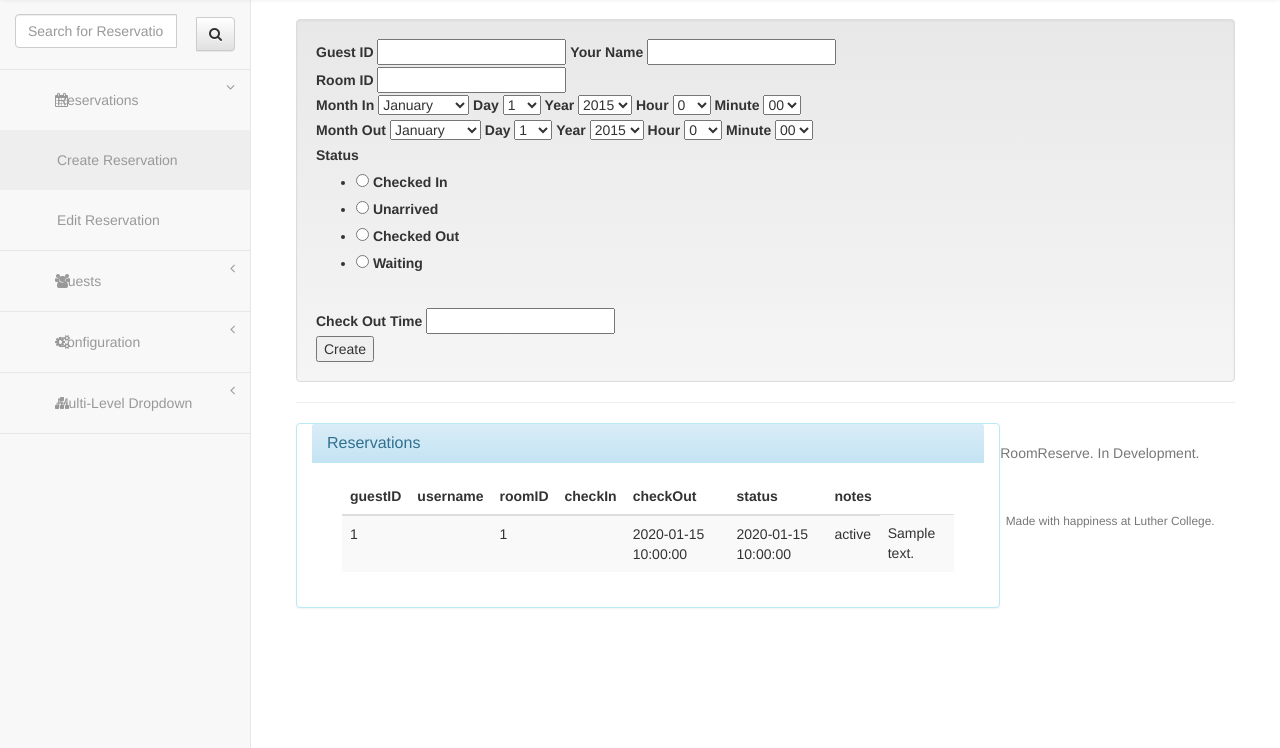
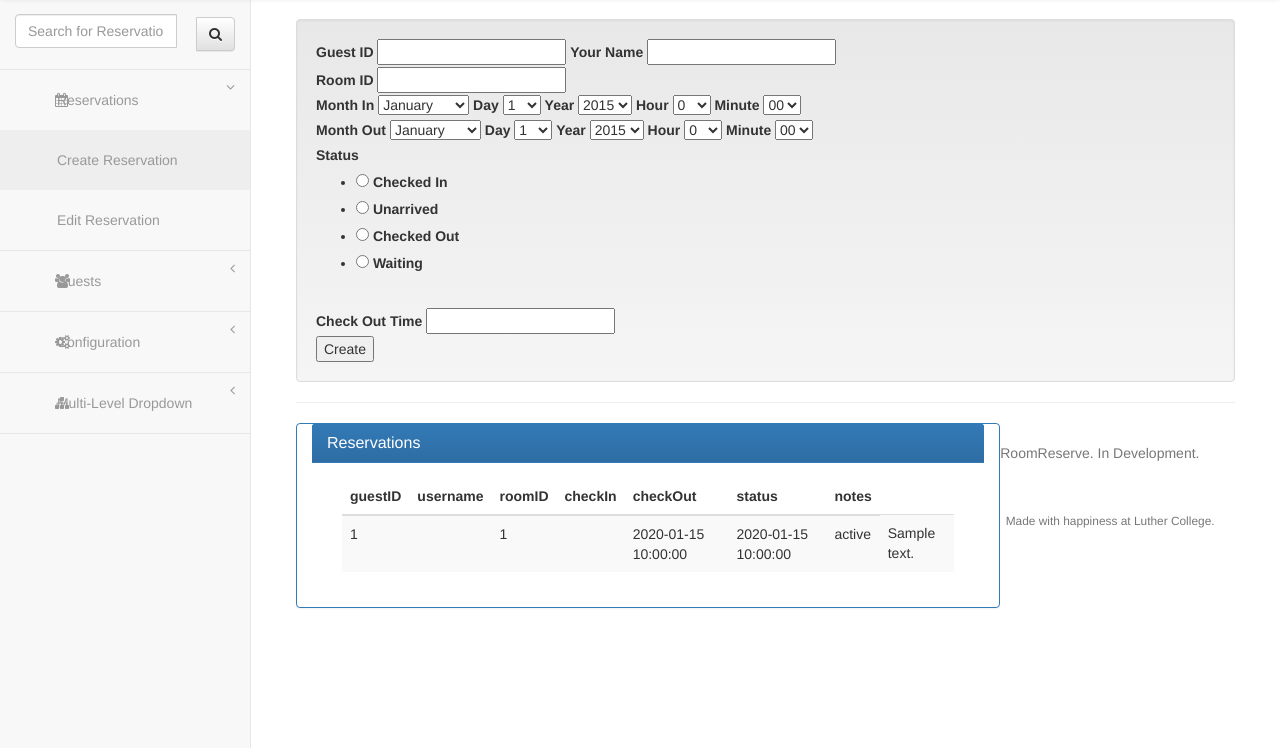
Before and after one commit to RoomReserve/RoomReserve, a Flask app: page /admin/reservation in a window 1280 px wide. Shown: the part 52-800 px from the top of the page. Run offline with Flask 2, Linux system fonts and the light colour scheme; a user stored in the database is signed in; tables that the repository leaves empty hold one stand-in row (values such as "Sample post"); some libraries are stand-ins or nearby versions.

Commit message:
Change Table Color

```diff
--- a/RoomReserve/templates/reservation.html
+++ b/RoomReserve/templates/reservation.html
@@ -26,7 +26,7 @@
 <hr />
 
 
-<div class="panel panel-info col-md-9">
+<div class="panel panel-primary col-md-9">
   <div class="panel-heading">
     <h3 class="panel-title">Reservations</h3>
   </div>
```
